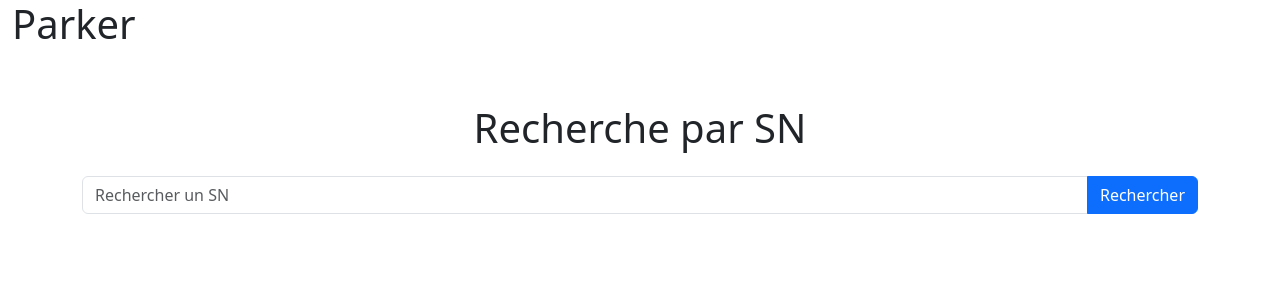
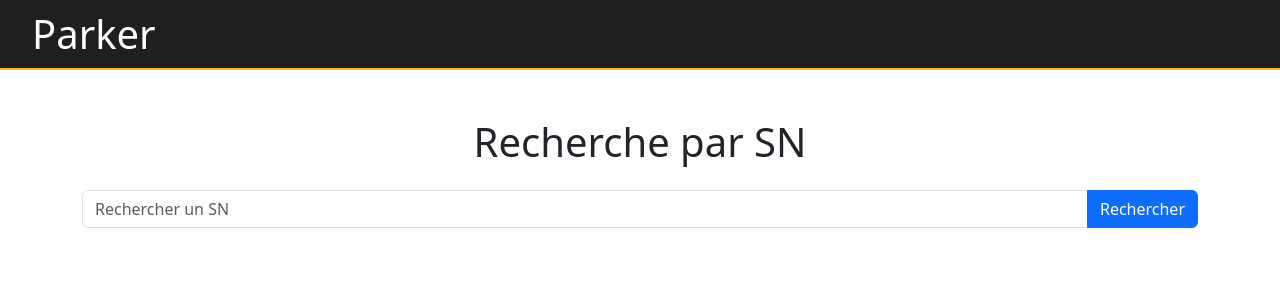
Before and after one commit to Mozinor95320/tracaMVC, a PHP site: page / in a window 1280 px wide. Shown: the top 300 px of the page. Run offline with PHP 8.4, Linux system fonts and the light colour scheme; data that the repository does not hold is empty.

Commit message:
Update style.css

```diff
--- a/style.css
+++ b/style.css
@@ -13,14 +13,14 @@ align-items: center;
 padding: 6px 12px;
 }
 
-.header {
+header {
 background-color: #211e1e;
 color: white;
 padding: 10px 0;
 border-bottom: solid 2px #ffb91d;
 }
 
-.header h1 {
+header h1 {
 margin: 0;
 padding-left: 20px;
 display: inline-block;
@@ -39,6 +39,7 @@ color: #343a40;
 background-color: #007bff;
 color: #fff;
 }
+
 .accordion-button:focus {
 box-shadow: none;
 }
```
